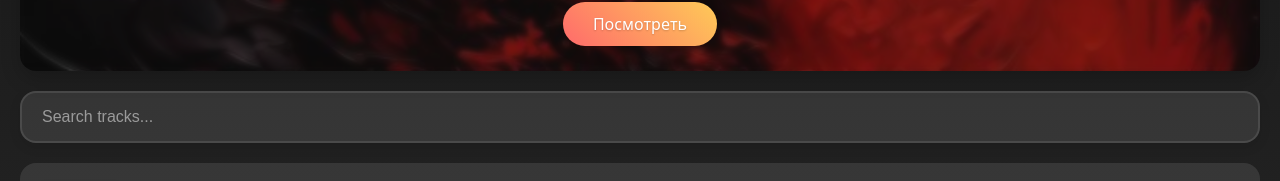
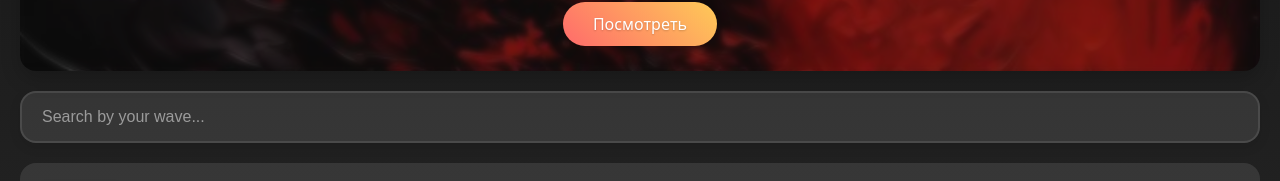
Before and after one commit to woodsmokeheart/Aurifly, a React (Vite) app: page / in a window 1280 px wide. Shown: the part 129-310 px from the top of the page. Built offline with nearby package versions, Linux system fonts and the light colour scheme.

Commit message:
rename feed component and added outline and scrollbar styles

```diff
--- a/src/App.tsx
+++ b/src/App.tsx
@@ -1,6 +1,6 @@
 import { BrowserRouter, Routes, Route } from "react-router-dom";
 import { useState, useRef, RefObject } from "react";
-import { Feed } from "./pages/Feed/Feed";
+import { Wave } from "./pages/Wave/Wave.tsx";
 import { Collections } from "./pages/Collections/Collections";
 import { Profile } from "./pages/Profile/Profile";
 import { BottomBar } from "./components/BottomBar/BottomBar";
@@ -74,7 +74,7 @@ function App() {
             <Route
               path="/"
               element={
-                <Feed
+                <Wave
                   audioRef={audioRef}
                   onTrackSelect={setCurrentTrack}
                   onPlayingChange={setIsPlaying}
--- a/src/components/Search/Search.tsx
+++ b/src/components/Search/Search.tsx
@@ -5,14 +5,15 @@ import css from "./Search.module.css";
 interface SearchProps {
     searchQuery: string;
     setSearchQuery: (value: string) => void;
+    placeholder: string;
 }
 
-export const Search = ({ searchQuery, setSearchQuery }: SearchProps) => {
+export const Search = ({searchQuery, setSearchQuery, placeholder}: SearchProps) => {
     return (
         <div className={css.searchContainer}>
             <input
                 type="text"
-        placeholder="Search tracks..."
+                placeholder={placeholder}
                 className={css.searchInput}
                 value={searchQuery}
                 onChange={(e: React.ChangeEvent<HTMLInputElement>) =>
--- a/src/index.css
+++ b/src/index.css
@@ -17,6 +17,8 @@
     box-sizing: border-box;
     margin: 0;
     padding: 0;
+    -webkit-tap-highlight-color: transparent;
+    outline: none;
 }
 
 a {
@@ -24,6 +26,7 @@ a {
     color: #646cff;
     text-decoration: inherit;
 }
+
 a:hover {
     color: #535bf2;
 }
@@ -33,6 +36,22 @@ body {
     padding: 0;
     min-height: 100vh;
     overflow: hidden;
+
+    ::-webkit-scrollbar {
+        display: none;
+    }
+
+    /* For Firefox */
+
+    * {
+        scrollbar-width: none;
+    }
+
+    /* For IE and Edge */
+
+    * {
+        -ms-overflow-style: none;
+    }
 }
 
 h1 {
--- a/src/pages/Feed/Feed.tsx
+++ /dev/null
@@ -1,44 +0,0 @@
-import { useState, RefObject } from "react";
-import { Banner } from "../../components/Banner/Banner";
-import { Search } from "../../components/Search/Search";
-import { TrackList } from "../../components/TrackList/TrackList";
-
-import css from "./Feed.module.css";
-
-interface Track {
-  id: number;
-  title: string;
-  artist: string;
-  poster: string;
-  audioUrl: string;
-  duration: string;
-}
-
-interface FeedProps {
-  audioRef: RefObject<HTMLAudioElement | null>;
-  onTrackSelect: (track: Track | null) => void;
-  onPlayingChange: (isPlaying: boolean) => void;
-}
-
-export const Feed: React.FC<FeedProps> = ({
-  audioRef,
-  onTrackSelect,
-  onPlayingChange,
-}) => {
-  const [searchQuery, setSearchQuery] = useState<string>("");
-
-  return (
-      <div className={css.container}>
-          <div className={css.inner}>
-              <Banner />
-              <Search searchQuery={searchQuery} setSearchQuery={setSearchQuery} />
-              <TrackList
-                  searchQuery={searchQuery}
-                  audioRef={audioRef}
-                  onTrackSelect={onTrackSelect}
-                  onPlayingChange={onPlayingChange}
-              />
-          </div>
-      </div>
-  );
-};
--- /dev/null
+++ b/src/pages/Wave/Wave.tsx
@@ -0,0 +1,44 @@
+import {useState, RefObject} from "react";
+import {Banner} from "../../components/Banner/Banner";
+import {Search} from "../../components/Search/Search";
+import {TrackList} from "../../components/TrackList/TrackList";
+
+import css from "./Wave.module.css";
+
+interface Track {
+    id: number;
+    title: string;
+    artist: string;
+    poster: string;
+    audioUrl: string;
+    duration: string;
+}
+
+interface WaveProps {
+    audioRef: RefObject<HTMLAudioElement | null>;
+    onTrackSelect: (track: Track | null) => void;
+    onPlayingChange: (isPlaying: boolean) => void;
+}
+
+export const Wave: React.FC<WaveProps> = ({
+                                              audioRef,
+                                              onTrackSelect,
+                                              onPlayingChange,
+                                          }) => {
+    const [searchQuery, setSearchQuery] = useState<string>("");
+
+    return (
+        <div className={css.container}>
+            <div className={css.inner}>
+                <Banner/>
+                <Search searchQuery={searchQuery} setSearchQuery={setSearchQuery} placeholder='Search by your wave...'/>
+                <TrackList
+                    searchQuery={searchQuery}
+                    audioRef={audioRef}
+                    onTrackSelect={onTrackSelect}
+                    onPlayingChange={onPlayingChange}
+                />
+            </div>
+        </div>
+    );
+};
```
Also changed, not shown: src/pages/Wave/Wave.module.css (renamed from src/pages/Feed/Feed.module.css). Lines whose indentation alone changed are shown as unchanged.
